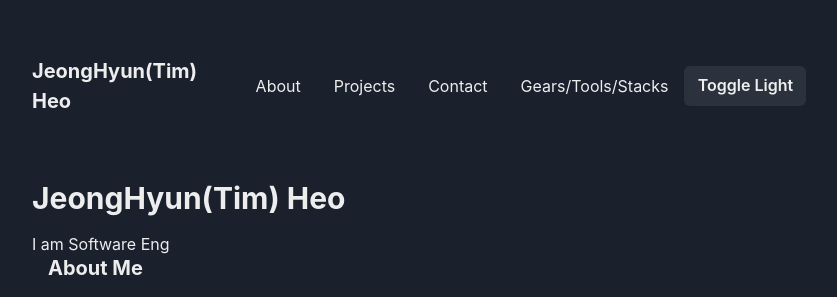
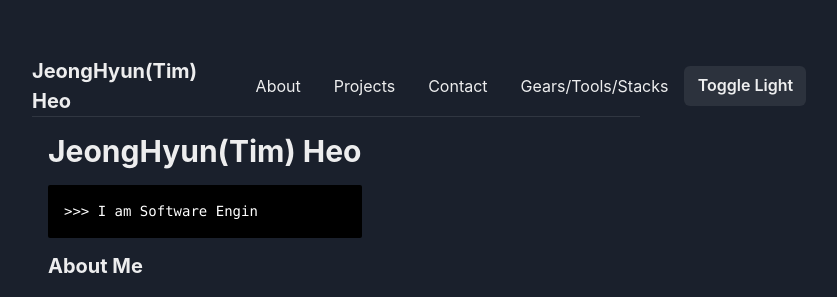
Before and after one commit to Tim-a-tree/nextjs_profile, a Next.js app: page / in a window 1280 px wide. Shown: the top 297 px of the page, without its empty margins (304-1141 px from the left). Built offline with nearby package versions, Linux system fonts and the light colour scheme.

Commit message:
Edited: changing typing effect like code

```diff
--- a/components/typing.tsx
+++ b/components/typing.tsx
@@ -1,13 +1,16 @@
 import { TypeAnimation } from "react-type-animation";
+import { Box, Code } from "@chakra-ui/react";
+
 
 const content = [
-    "I am Software Engineer", 4000,
-    "I am Web/App Developer", 4000,
-    "I am Musician", 4000,
-    "...and more to come", 10000,
+    ">>> I am Software Engineer", 4000,
+    ">>> I am Web/App Developer", 4000,
+    ">>> I am Musician", 4000,
+    ">>> ...and more to come", 10000,
 ]
 const Typing = () => {
     return (
+        <Code bg="black" w='100%' p={4} color='white'>
             <TypeAnimation
                 sequence={content}
                 cursor={true}
@@ -15,6 +18,7 @@ const Typing = () => {
                 deletionSpeed={20}
                 repeat={Infinity}
             />
+        </Code>
     )
 }
 
--- a/package.json
+++ b/package.json
@@ -23,6 +23,7 @@
     "react-type-animation": "^2.1.2",
     "sharp": "^0.30.7",
     "styled-components": "^5.3.5",
+    "swiper": "^9.0.2",
     "typed.ts": "^2.1.1"
   },
   "devDependencies": {
--- a/pages/index.tsx
+++ b/pages/index.tsx
@@ -10,10 +10,9 @@ const IndexPage = () => {
   return (
     <Container maxW='container.sm'>
       <NavBar/>
-      <Box border={1} borderColor="red.500" p={4} m={4}>
-      </Box>
+      <Divider/>
       <Box display={{ md: 'flex' }}>
-        <Box>
+        <Box p={4}>
           <Heading as="h2" size="lg" mb={4} variant="page-title">
             JeongHyun(Tim) Heo
           </Heading>
@@ -23,7 +22,7 @@ const IndexPage = () => {
             <Badge color='red'>Musician</Badge>
             <Badge color='blue'>...and more to come</Badge>
           </Stack> */}
-          <Typing/>
+          <Typing />
         </Box>
       </Box>
       <AboutMe>
--- a/styles/theme.tsx
+++ b/styles/theme.tsx
@@ -2,7 +2,7 @@ import { extendTheme, type ThemeConfig } from '@chakra-ui/react'
 
 const config: ThemeConfig = {
     initialColorMode: 'dark',
-    useSystemColorMode: false,
+    useSystemColorMode: true,
 }
 
 const theme = extendTheme({ config })
```
Also changed, not shown: 2 other files (tests, documents, lock files or other folders). Lines whose indentation alone changed are shown as unchanged.
